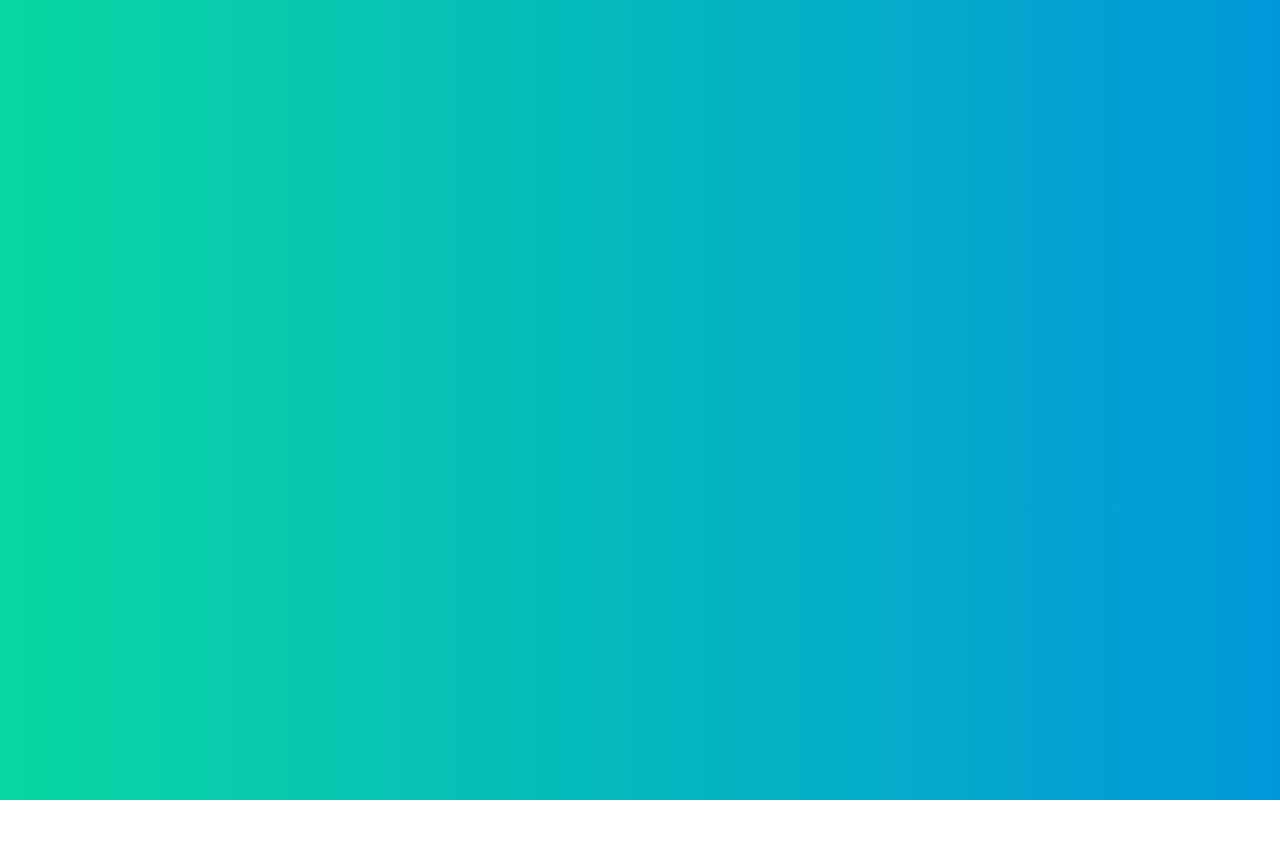
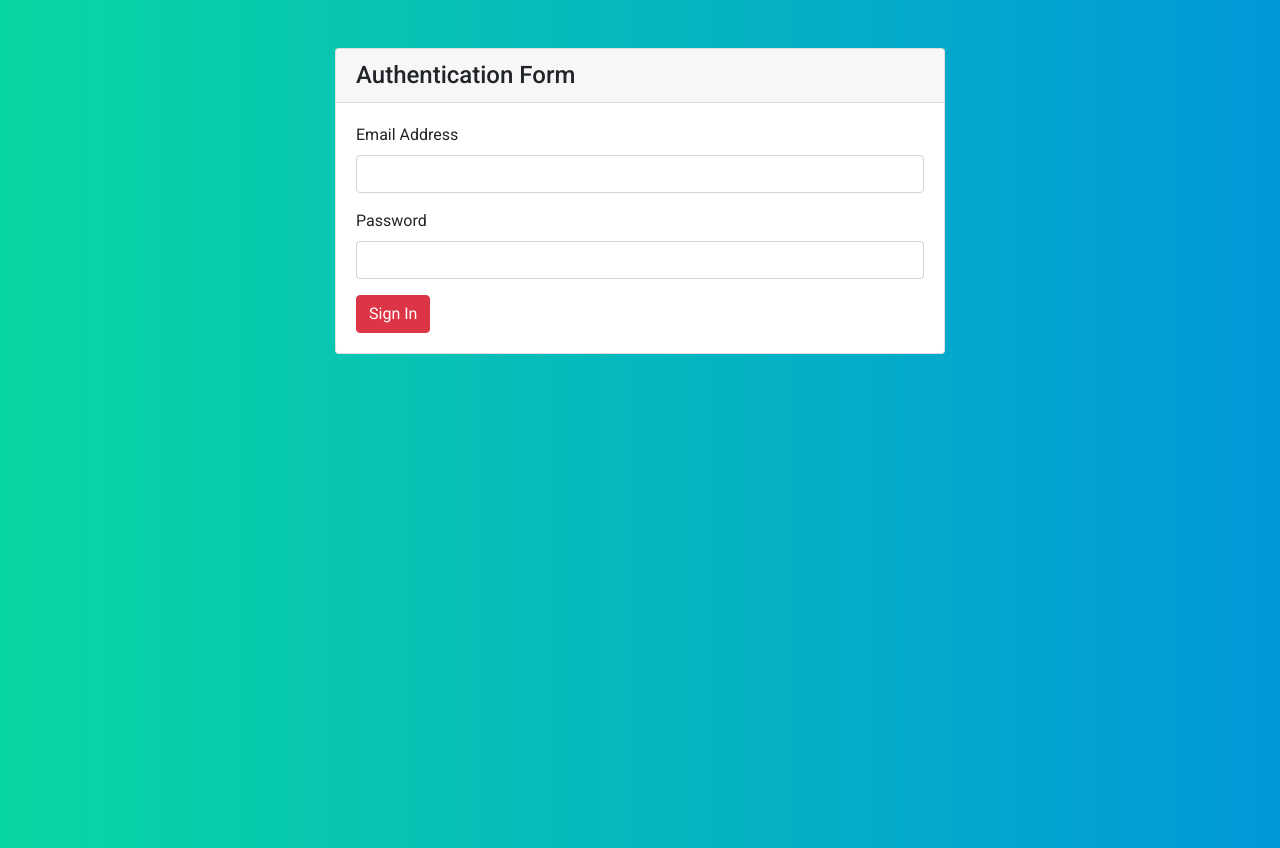
Before and after one commit to dufellipeR/delinea-frontend, an Angular app: page /auth/login in a window 1280 px wide. Before the commit this address led to /. Before the commit the page ends 800 px from the top, so only its background shows below. Built offline with nearby package versions, Linux system fonts and the light colour scheme.

Commit message:
fix form login

```diff
--- a/src/app/auth/auth-routing.module.ts
+++ b/src/app/auth/auth-routing.module.ts
@@ -1,8 +1,10 @@
 import { NgModule } from '@angular/core';
 import { RouterModule, Routes } from '@angular/router';
+import { LoginComponent } from './login/login.component';
 
 const routes: Routes = [
-  { path: 'login', redirectTo: 'auth/login', pathMatch: 'full'},
+  { path: 'auth', redirectTo: 'auth/login', pathMatch: 'full'},
+  { path: 'auth/login', component: LoginComponent },
 ];
 
 @NgModule({
--- a/src/app/auth/auth.interceptor.ts
+++ b/src/app/auth/auth.interceptor.ts
@@ -17,7 +17,15 @@ export class AuthInterceptor implements HttpInterceptor {
 
   intercept(request: HttpRequest<any>, next: HttpHandler): Observable<HttpEvent<any>> {
     let loggedInUser = this.authService.loggedInUser;
+    console.log(localStorage.getItem('loggedInUser' ) || "");
+    if (localStorage.getItem('loggedInUser')) {
+      console.log('no user logged');
+
+    }
     this.token = JSON.parse(localStorage.getItem('loggedInUser' ) || "");
+
+
+
     if (this.token) {
         request = request.clone({
             setHeaders: {
--- a/src/app/auth/auth.module.ts
+++ b/src/app/auth/auth.module.ts
@@ -4,6 +4,9 @@ import { CommonModule } from '@angular/common';
 import { AuthRoutingModule } from './auth-routing.module';
 import { LoginComponent } from './login/login.component';
 import { FormsModule, ReactiveFormsModule } from '@angular/forms';
+
+
+
 
 
 @NgModule({
--- a/src/app/auth/auth.service.ts
+++ b/src/app/auth/auth.service.ts
@@ -9,7 +9,7 @@ import { Reply } from './reply';
   providedIn: 'root'
 })
 export class AuthService {
-  public baseUrl = "localhost:8000";
+  public baseUrl = "https://backend-delinea.herokuapp.com/auth/login/";
   private loggedUserSubject!: BehaviorSubject<Reply>;
   public loggedInUser!: Observable<any>;
 
--- a/src/app/auth/login/login.component.html
+++ b/src/app/auth/login/login.component.html
@@ -5,15 +5,15 @@
       <div class="card-body">
 
 
-          <form [formGroup]="form" (ngSubmit)="onSubmit()">
+          <form [formGroup]="form" (ngSubmit)="submit()">
               <div class="form-group">
                   <label for="email">Email Address</label>
-                  <input type="text" formControlName="email" class="form-control"/>
+                  <input type="text" formControlName="email" id="email" class="form-control"/>
 
               </div>
               <div class="form-group">
                   <label for="password">Password</label>
-                  <input type="password" formControlName="password" class="form-control"/>
+                  <input type="password" formControlName="password" id="password" class="form-control"/>
               </div>
               <button class="btn btn-danger">
                  Sign In
--- a/src/app/auth/login/login.component.ts
+++ b/src/app/auth/login/login.component.ts
@@ -1,5 +1,6 @@
 import { Component, OnInit } from '@angular/core';
-import { FormBuilder, FormControl, FormGroup, Validators } from '@angular/forms';
+import { Router } from '@angular/router';
+import {  FormGroup, FormControl, Validators } from '@angular/forms';
 import { AuthService } from '../auth.service';
 
 @Component({
@@ -8,26 +9,38 @@ import { AuthService } from '../auth.service';
   styleUrls: ['./login.component.css']
 })
 export class LoginComponent implements OnInit {
-  signinForm!: FormGroup;
+  form!: FormGroup;
 
-  constructor(private fb: FormBuilder, private authService: AuthService) { }
+  constructor(
+    private authService: AuthService,
+    private router: Router
+    ) { }
+
+
+//   ngOnInit() {
+//     this.signinForm = this.fb.group({
+//         email: [null, [Validators.required, Validators.email]],
+//         password: [null, Validators.required]
+//     },{ updateOn: 'change'});
+// }
 
   ngOnInit(): void {
-    this.signinForm = new FormGroup({
-      email: new FormControl(null, [Validators.required, Validators.email]),
+    this.form = new FormGroup({
+      email: new FormControl(null, [Validators.required]),
       password: new FormControl(null, [Validators.required]),
 
     }, { updateOn: 'change'});
   }
 
-  get form(){
-      return this.signinForm.controls;
+  get f(){
+    return this.form.controls;
   }
 
-  onSubmit() {
-    this.authService.loginUser(this.signinForm.value).subscribe((res:any) => {
+  submit() {
+    console.log(this.form.value);
+
+    this.authService.loginUser(this.form.value).subscribe((res:any) => {
       console.log(res);
-
     });
   }
 }
```
